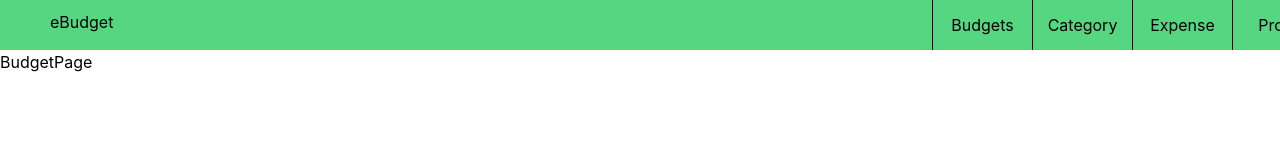
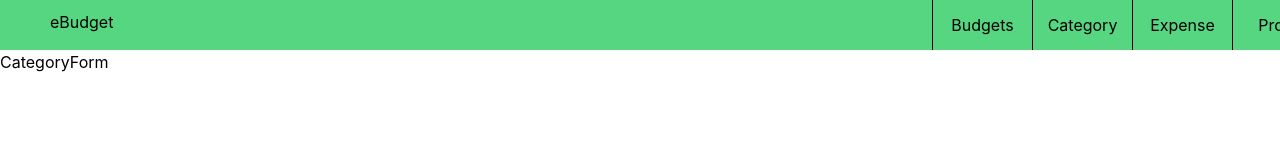
Before and after one commit to zullicm/ebudget, a React (Create React App) app in the folder client/: page /budgetpage in a window 1280 px wide. Shown: the top 160 px of the page. Built offline with nearby package versions, Linux system fonts and the light colour scheme; no server answers.

Commit message:
Craeted a category form

```diff
--- /dev/null
+++ b/client/src/Component/CategoryForm.js
@@ -0,0 +1,12 @@
+import React from "react";
+
+function CategoryForm(){
+
+  return(
+    <div>
+      CategoryForm
+    </div>
+  )
+}
+
+export default CategoryForm
--- a/client/src/Pages/BudgetPage.js
+++ b/client/src/Pages/BudgetPage.js
@@ -1,12 +1,13 @@
 import React, { useContext } from "react";
 import { BudgetContext } from "../Context/budget";
+import CategoryForm from "../Component/CategoryForm";
 
 function BudgetPage(){
   const {budget, setBudget} = useContext(BudgetContext)
   console.log(budget)
   return(
     <div>
-      BudgetPage
+      <CategoryForm />
     </div>
   )
 }
```
